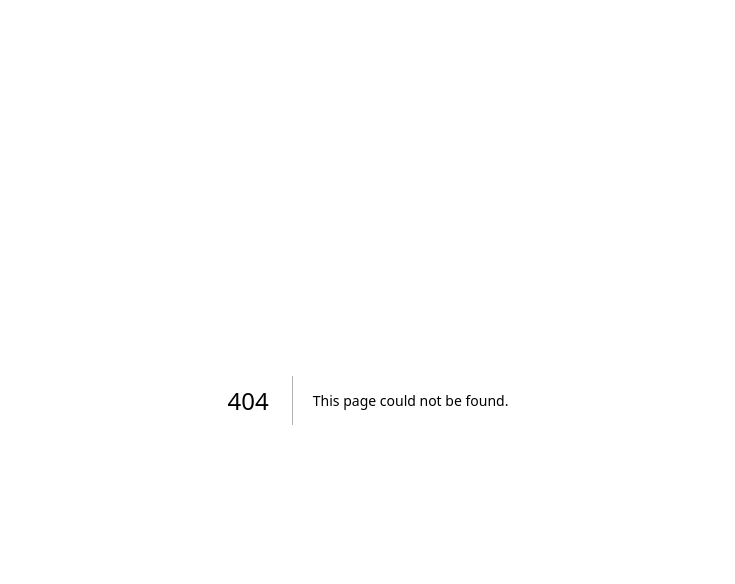
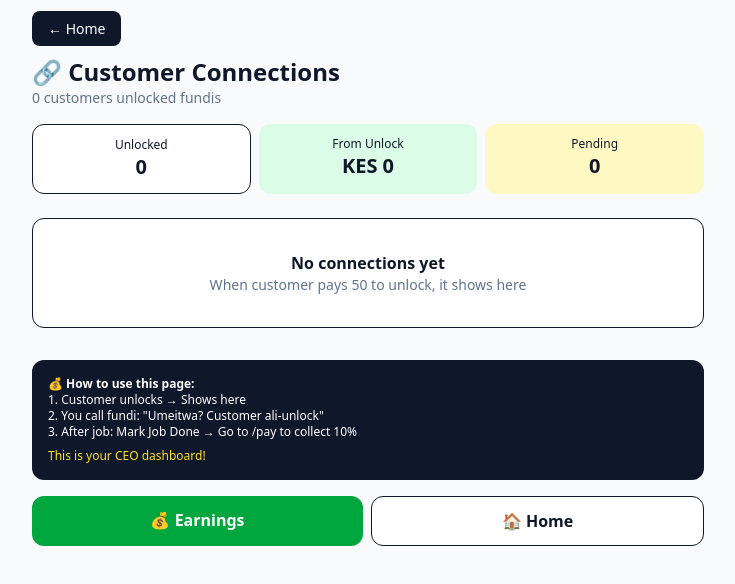
Before and after one commit to njoguemmanuel04-lgtm/taskmate, a Next.js app: page /connections in a window 1280 px wide. Before the commit this address had no page. Shown: the top 584 px of the page, without its empty margins (272-1007 px from the left). Built offline with nearby package versions, Linux system fonts and the light colour scheme.

Commit message:
Create page.tsx

```diff
--- /dev/null
+++ b/app/connections/page.tsx
@@ -0,0 +1,84 @@
+"use client"
+import { useEffect, useState } from 'react';
+import Link from 'next/link';
+
+export default function ConnectionsPage() {
+  const [connections, setConnections] = useState<any[]>([]);
+
+  useEffect(() => {
+    setConnections(JSON.parse(localStorage.getItem('connections') || '[]'));
+  }, []);
+
+  const updateStatus = (index: number, newStatus: string) => {
+    const updated = [...connections];
+    updated[index].status = newStatus;
+    setConnections(updated);
+    localStorage.setItem('connections', JSON.stringify(updated));
+  };
+
+  return (
+    <div className="min-h-screen bg-[#f8fafc] p-4">
+      <div className="max-w-2xl mx-auto">
+        <Link href="/" className="bg-slate-900 text-white px-4 py-2 rounded-lg text-sm">← Home</Link>
+        <h1 className="font-black text-2xl mt-4">🔗 Customer Connections</h1>
+        <p className="text-sm text-slate-500">{connections.length} customers unlocked fundis</p>
+
+        <div className="grid grid-cols-3 gap-2 mt-4">
+          <div className="bg-white border p-3 rounded-xl text-center">
+            <p className="text-xs">Unlocked</p>
+            <p className="font-black text-xl">{connections.length}</p>
+          </div>
+          <div className="bg-green-100 p-3 rounded-xl text-center">
+            <p className="text-xs">From Unlock</p>
+            <p className="font-black text-xl">KES {connections.length * 50}</p>
+          </div>
+          <div className="bg-yellow-100 p-3 rounded-xl text-center">
+            <p className="text-xs">Pending</p>
+            <p className="font-black text-xl">{connections.filter(c=>c.status.includes('UNLOCKED')).length}</p>
+          </div>
+        </div>
+
+        <div className="mt-6 space-y-3">
+          {connections.length === 0? (
+            <div className="bg-white border rounded-xl p-8 text-center">
+              <p className="font-bold">No connections yet</p>
+              <p className="text-sm text-slate-500">When customer pays 50 to unlock, it shows here</p>
+            </div>
+          ) : (
+            connections.map((c, i) => (
+              <div key={i} className="bg-white p-4 rounded-xl border">
+                <div className="flex justify-between">
+                  <div>
+                    <p className="font-bold">{c.fundi} - {c.skill}</p>
+                    <p className="text-sm">📞 {c.phone}</p>
+                    <p className="text-xs text-slate-500">{c.time}</p>
+                  </div>
+                  <span className={`text-xs px-2 py-1 rounded-full h-fit ${c.status.includes('DONE')? 'bg-green-100 text-green-700' : c.status.includes('CALLED')? 'bg-blue-100 text-blue-700' : 'bg-yellow-100 text-yellow-700'}`}>{c.status}</span>
+                </div>
+
+                <div className="flex gap-2 mt-3">
+                  <button onClick={() => updateStatus(i, 'CALLED - Talking')} className="flex-1 bg-blue-600 text-white py-2 rounded-lg text-xs font-bold">📞 Called</button>
+                  <button onClick={() => updateStatus(i, 'JOB DONE - Collect 10%')} className="flex-1 bg-green-600 text-white py-2 rounded-lg text-xs font-bold">✅ Job Done</button>
+                  <a href={`tel:${c.phone}`} className="flex-1 bg-slate-900 text-white py-2 rounded-lg text-xs font-bold text-center">Call Fundi</a>
+                </div>
+              </div>
+            ))
+          )}
+        </div>
+
+        <div className="bg-slate-900 text-white p-4 rounded-xl mt-8 text-xs">
+          <p className="font-bold">💰 How to use this page:</p>
+          <p>1. Customer unlocks → Shows here</p>
+          <p>2. You call fundi: "Umeitwa? Customer ali-unlock"</p>
+          <p>3. After job: Mark Job Done → Go to /pay to collect 10%</p>
+          <p className="mt-2 text-yellow-300">This is your CEO dashboard!</p>
+        </div>
+
+        <div className="flex gap-2 mt-4">
+          <Link href="/earnings" className="flex-1 bg-green-600 text-white py-3 rounded-xl font-bold text-center">💰 Earnings</Link>
+          <Link href="/" className="flex-1 bg-white border py-3 rounded-xl font-bold text-center">🏠 Home</Link>
+        </div>
+      </div>
+    </div>
+  );
+}
```
